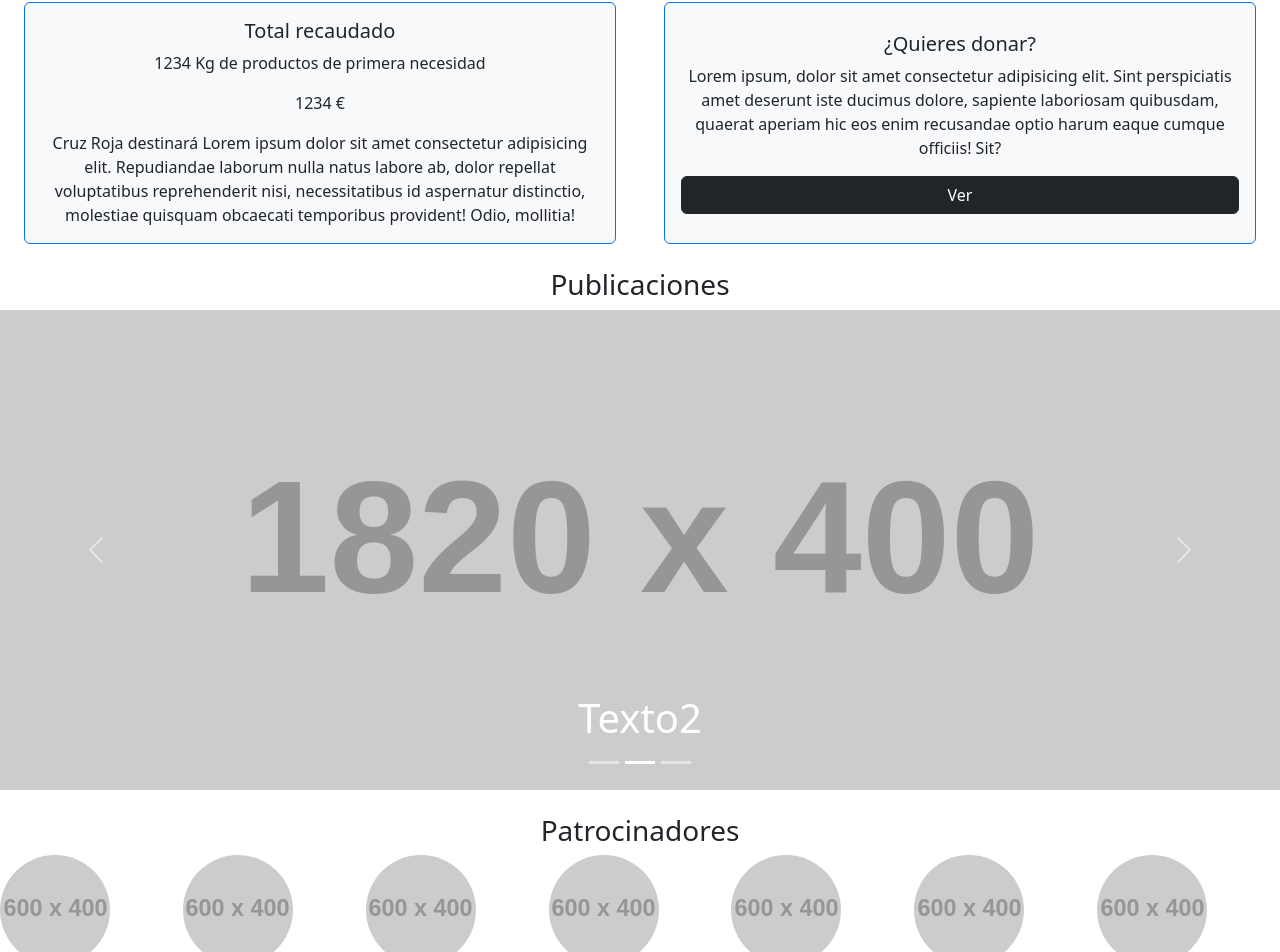
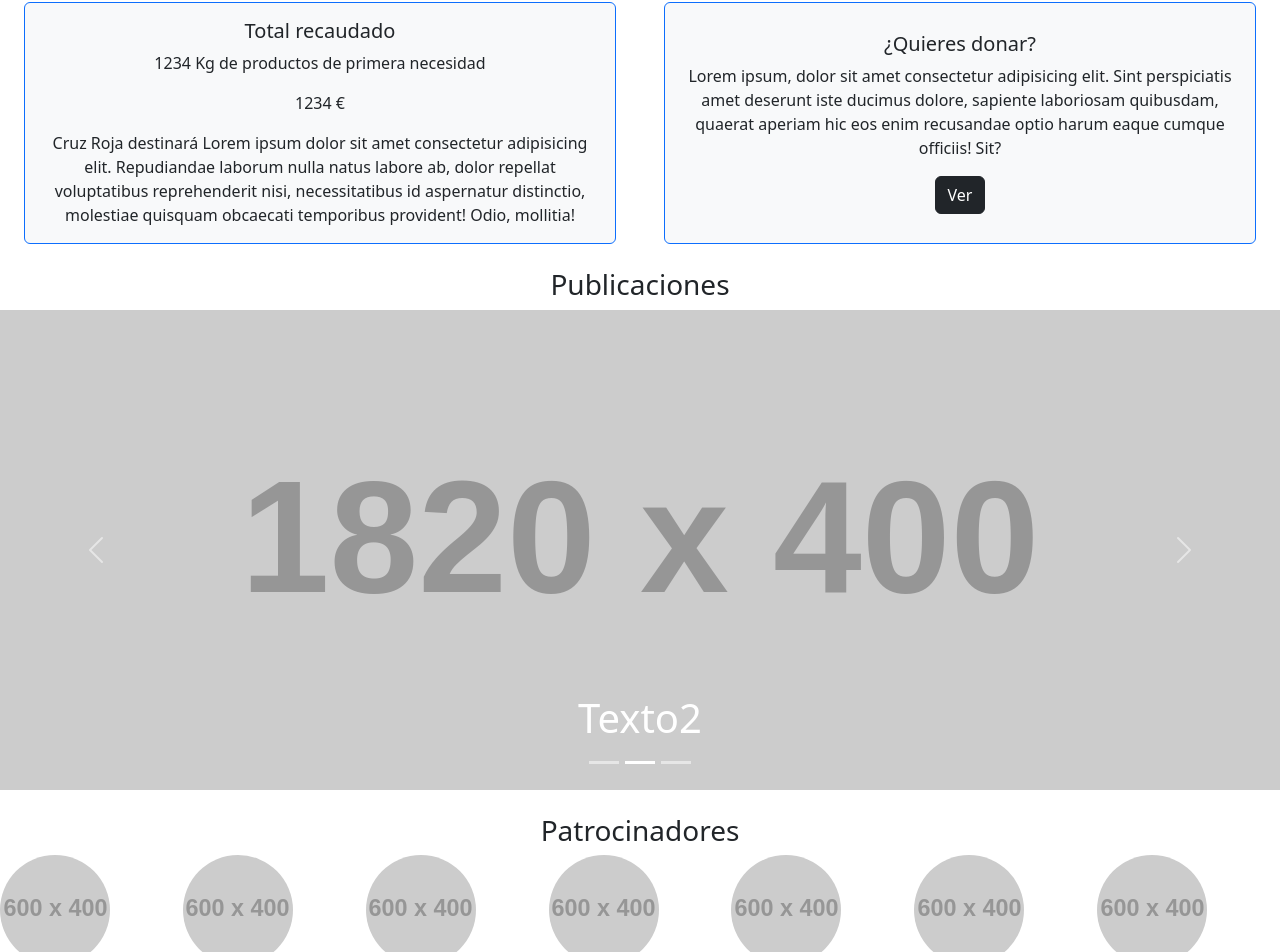
Before and after one commit to Rodroq/Equipo1RetoFrontend, a React (Vite) app: page / in a window 1280 px wide. Shown: the part 1201-2153 px from the top of the page. Built offline with nearby package versions, Linux system fonts and the light colour scheme.

Commit message:
Añadir clases al botón para que n ocupe todo el ancho del flex

```diff
--- a/src/pages/InicioPage.jsx
+++ b/src/pages/InicioPage.jsx
@@ -60,7 +60,7 @@ function InicioPage() {
                             <Card.Text>
                                 Lorem ipsum, dolor sit amet consectetur adipisicing elit. Sint perspiciatis amet deserunt iste ducimus dolore, sapiente laboriosam quibusdam, quaerat aperiam hic eos enim recusandae optio harum eaque cumque officiis! Sit?
                             </Card.Text>
-                            <Button variant="dark" title="Ver.">Ver</Button>
+                            <Button variant="dark" title="Ver." className="mx-auto">Ver</Button>
                         </Card.Body>
                     </Card>
                 </div>
```
